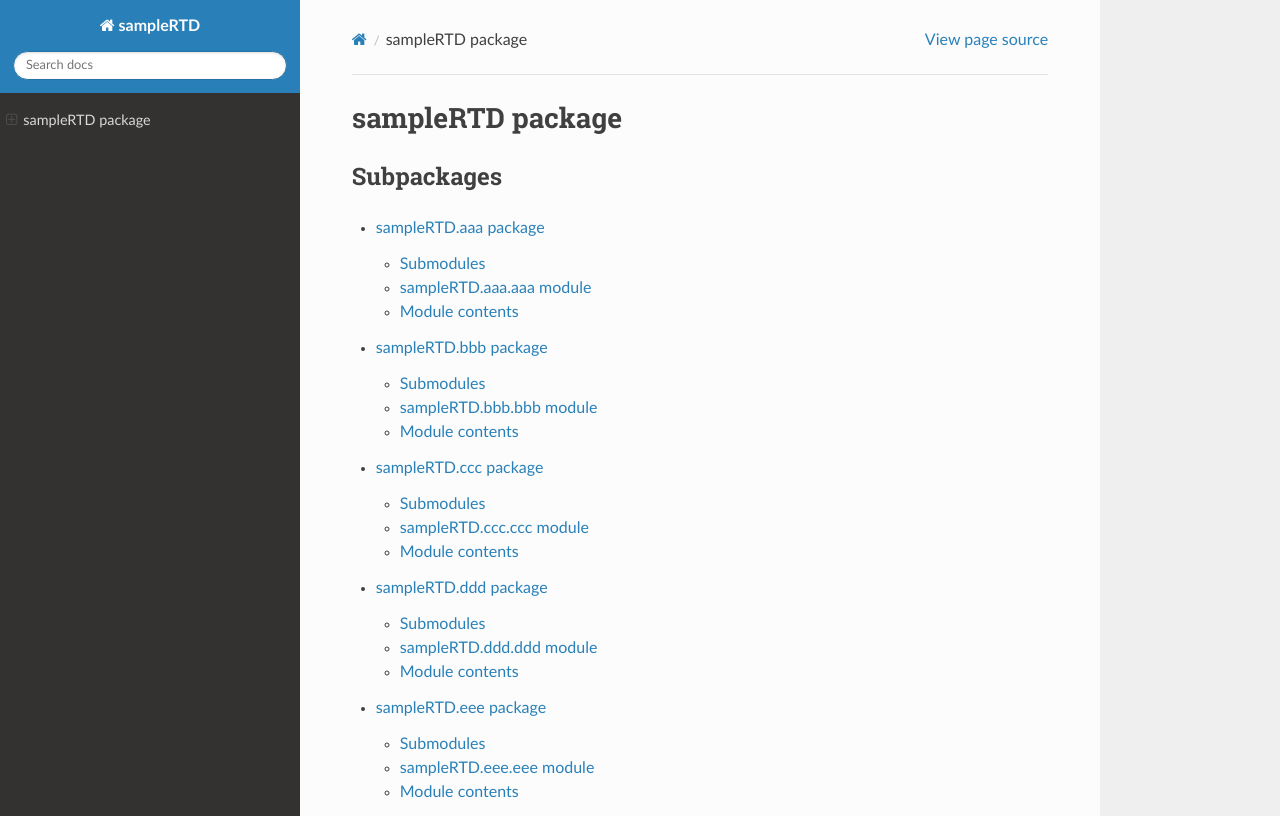
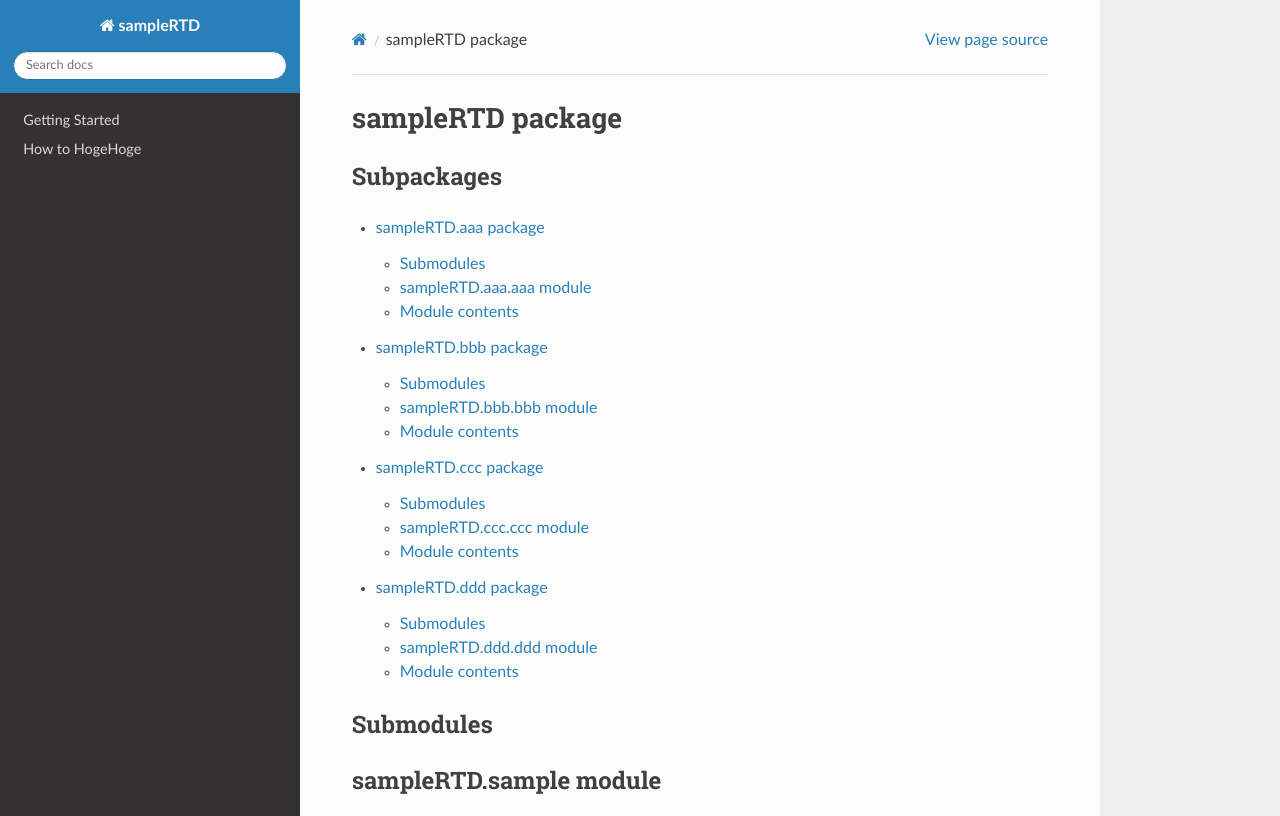
Before and after one commit to komo-fr/sampleRTD, a Sphinx documentation site: the page built from docs/sampleRTD.rst, in a window 1280 px wide and 1350 px high, cut to the strip 0-816 px from the top of the window. Built offline with Sphinx 7.4.7 and the Read the Docs theme 2.0.0, drawn with Linux system fonts in a browser that asks for light colours.

```diff
--- a/docs/conf.py
+++ b/docs/conf.py
@@ -13,7 +13,7 @@
 import os
 import sys
 
-sys.path.insert(0, os.path.join(os.path.abspath("."), os.path.abspath("../sampleRTD")))
+sys.path.insert(0, os.path.abspath("../.."))
 
 
 # -- Project information -----------------------------------------------------
@@ -34,6 +34,7 @@ extensions = [
     "sphinx.ext.todo",
     "sphinx_rtd_theme",
     "sphinx.ext.autosummary",
+    "nbsphinx",
 ]
 
 # Add any paths that contain templates here, relative to this directory.
--- a/docs/sampleRTD.eee.rst
+++ /dev/null
@@ -1,22 +0,0 @@
-sampleRTD.eee package
-=====================
-
-Submodules
-----------
-
-sampleRTD.eee.eee module
-------------------------
-
-.. automodule:: sampleRTD.eee.eee
-   :members:
-   :undoc-members:
-   :show-inheritance:
-
-
-Module contents
----------------
-
-.. automodule:: sampleRTD.eee
-   :members:
-   :undoc-members:
-   :show-inheritance:
--- a/docs/sampleRTD.rst
+++ b/docs/sampleRTD.rst
@@ -10,7 +10,6 @@ Subpackages
    sampleRTD.bbb
    sampleRTD.ccc
    sampleRTD.ddd
-   sampleRTD.eee
 
 Submodules
 ----------
```
Also changed, not shown: docs/index.rst (+9 -0 lines), docs/notebooks/01_GettingStarted.ipynb (added), docs/notebooks/02_HowToHogeHoge.ipynb (added), 3 other files.
